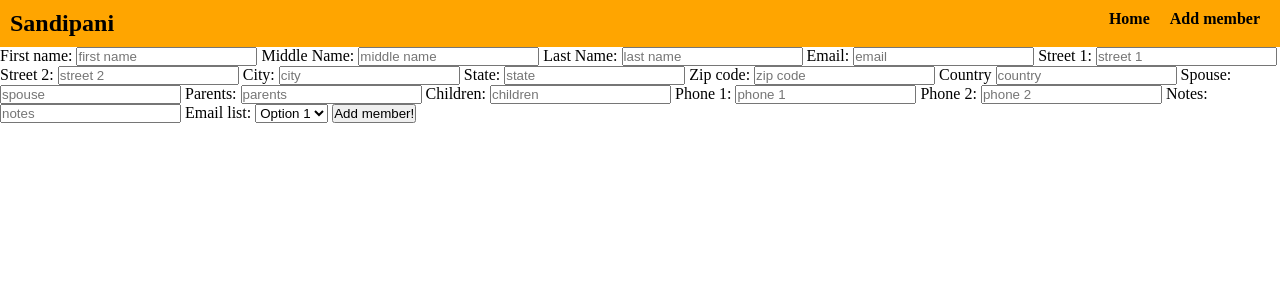
After one commit to ArvinH16/sandipani, a Flask app: page /new_member in a window 1280 px wide. The commit adds this page. Shown: the top 300 px of the page. Run offline with Flask 3, Linux system fonts and the light colour scheme.

Commit message:
sandipani updated. added adding members

```diff
--- /dev/null
+++ b/flask_app/controllers/members.py
@@ -0,0 +1,19 @@
+from flask_app import app
+from flask import render_template, redirect, request, session, flash
+#from flask_app.models.user import User
+#from flask_app.models.thought import Thought
+#from flask_app.models.admin import Admin
+from flask_app.models.member import Member
+
+
+@app.route("/new_member")
+def new_member_page():
+    return render_template("new_member_page.html")
+
+
+@app.route("/add_member", methods=["POST"])
+def add_member():
+
+    member = Member.add_member(request.form)
+
+    return redirect("/main_page")
--- a/flask_app/static/nav.css
+++ b/flask_app/static/nav.css
@@ -17,9 +17,17 @@
 #ul {
     display: flex;
     list-style: none;
+    font-weight: bold;
+
 }
 
 /* Each item in the list in the nav */
 #list_item {
     margin: 0px 10px;
 }
+
+
+#list_item > a {
+    text-decoration: none;
+    color: black;
+}
--- /dev/null
+++ b/flask_app/templates/new_member_page.html
@@ -0,0 +1,89 @@
+<!DOCTYPE html>
+<html lang="en">
+
+<head>
+    <meta charset="UTF-8">
+    <meta name="viewport" content="width=device-width, initial-scale=1.0">
+    <title>Document</title>
+    <link rel="stylesheet" type="text/css" href="{{ url_for('static', filename='nav.css') }}">
+
+</head>
+
+<body>
+    <nav class="nav">
+        <div>
+            <h1>Sandipani</h1>
+        </div>
+        <div>
+            <ul id="ul">
+                <li id="list_item">Home</li>
+                <li id="list_item"><a href="/new_member">Add member</a></li>
+            </ul>
+        </div>
+    </nav>
+
+    <div>
+        <div>
+            <form action="/add_member" method="post">
+                <label for="first_name">First name:</label>
+                <input type="text" name="first_name" placeholder="first name">
+
+                <label for="middle_name">Middle Name:</label>
+                <input type="text" name="middle_name" placeholder="middle name">
+
+                <label for="last_name">Last Name:</label>
+                <input type="text" name="last_name" placeholder="last name">
+
+                <label for="email">Email:</label>
+                <input type="text" name="email" placeholder="email">
+
+                <label for="street_1">Street 1:</label>
+                <input type="text" name="street_1" placeholder="street 1">
+
+                <label for="street_2">Street 2:</label>
+                <input type="text" name="street_2" placeholder="street 2">
+
+                <label for="city">City:</label>
+                <input type="text" name="city" placeholder="city">
+
+                <label for="state">State:</label>
+                <input type="text" name="state" placeholder="state">
+
+                <label for="zip">Zip code:</label>
+                <input type="text" name="zip" placeholder="zip code">
+
+                <label for="country">Country</label>
+                <input type="text" name="country" placeholder="country">
+
+                <label for="spouse">Spouse:</label>
+                <input type="text" name="spouse" placeholder="spouse">
+
+                <label for="parents:">Parents:</label>
+                <input type="text" name="parents" placeholder="parents">
+
+                <label for="children">Children:</label>
+                <input type="text" name="children" placeholder="children">
+
+                <label for="phone_1">Phone 1:</label>
+                <input type="text" name="phone_1" placeholder="phone 1">
+
+                <label for="phone_2">Phone 2:</label>
+                <input type="text" name="phone_2" placeholder="phone 2">
+
+                <label for="notes">Notes:</label>
+                <input type="text" name="notes" placeholder="notes">
+
+                <label for="email_list">Email list:</label>
+                <select name="email_list">
+                    <option value="option_1">Option 1</option>
+                    <option value="option_2">Option 2</option>
+                    <option value="option_3">Option 3</option>
+                </select>
+
+                <input type="submit" value="Add member!">
+            </form>
+        </div>
+    </div>
+</body>
+
+</html>
--- a/server.py
+++ b/server.py
@@ -1,4 +1,4 @@
-from flask_app.controllers import index, admins
+from flask_app.controllers import index, admins, members
 from flask_app import app
 
 
```
Also changed, not shown: flask_app/models/member.py (+8 -0 lines), flask_app/static/dashboard.css (+28 -5 lines), flask_app/templates/dashboard.html (+15 -5 lines), flask_app/templates/index.html (+3 -4 lines).
